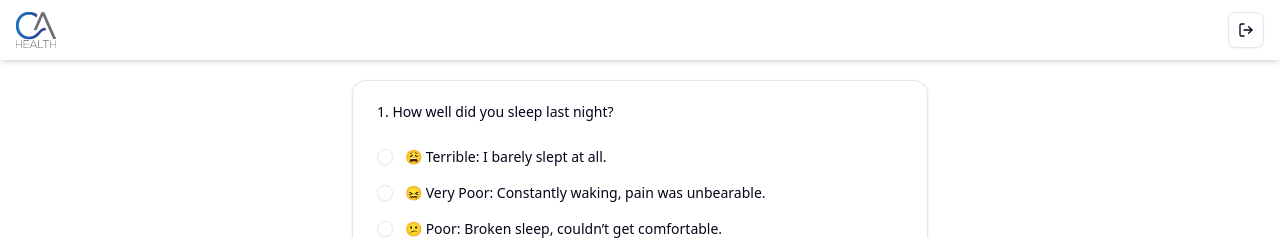
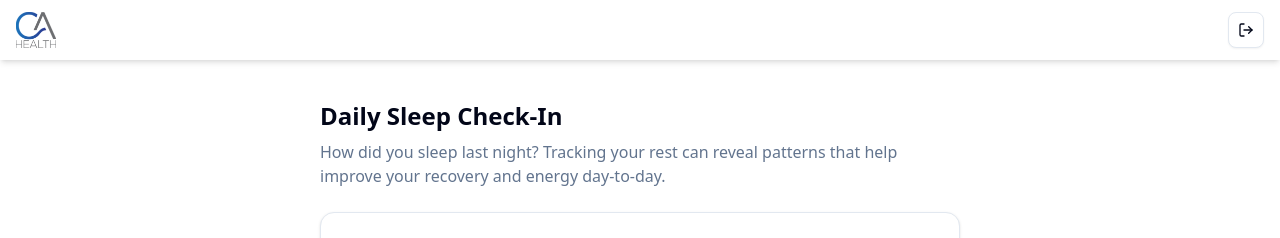
Before and after one commit to moulie415/ChristianAntoneeHealthTracking, a React (Vite) app: page /sleep-scale in a window 1280 px wide. Shown: the top 238 px of the page. Built offline with nearby package versions, Linux system fonts and the light colour scheme; no server answers; sample sign-in values are in the browser's storage.

Commit message:
chore: copy changes

```diff
--- a/src/pages/PainScale.tsx
+++ b/src/pages/PainScale.tsx
@@ -97,10 +97,16 @@ function PainScale() {
   }
 
   return (
+    <div className="max-w-2xl mx-auto px-4 py-10">
+      <h2 className="text-2xl font-bold mb-2">Daily Pain Check-In</h2>
+      <p className="mb-6 text-muted-foreground">
+        Check off the habits you complete each day. It’s not about being perfect
+        — it’s about building momentum and noticing what helps your body feel
+        better.
+      </p>
+
       <Form {...form}>
-      <form
-        onSubmit={handleSubmit(onSubmit)}
-        className="space-y-6 max-w-xl m-5 sm:mx-auto">
+        <form onSubmit={handleSubmit(onSubmit)} className="space-y-6">
           {/** Question 1 */}
           <Card>
             <CardHeader>
@@ -312,7 +318,9 @@ function PainScale() {
                       value={field.value}
                       className="flex flex-col space-y-1">
                       {moodOptions.map(opt => (
-                      <div key={opt.value} className="flex items-center gap-3">
+                        <div
+                          key={opt.value}
+                          className="flex items-center gap-3">
                           <RadioGroupItem
                             key={opt.value}
                             value={opt.value}
@@ -368,6 +376,7 @@ function PainScale() {
           </div>
         </form>
       </Form>
+    </div>
   );
 }
 
--- a/src/pages/SleepScale.tsx
+++ b/src/pages/SleepScale.tsx
@@ -52,10 +52,17 @@ function SleepScale() {
   ];
 
   return (
+    <div className="max-w-2xl mx-auto px-4 py-10">
+      <h2 className="text-2xl font-bold mb-2">Daily Sleep Check-In</h2>
+      <p className="mb-6 text-muted-foreground">
+        How did you sleep last night? Tracking your rest can reveal patterns
+        that help improve your recovery and energy day-to-day.
+      </p>
+
       <Form {...form}>
         <form
           onSubmit={form.handleSubmit(values => console.log(values))}
-        className="space-y-6 max-w-xl sm:mx-auto m-5">
+          className="space-y-6">
           {/* Question 1 */}
           <Card>
             <CardHeader>
@@ -106,7 +113,9 @@ function SleepScale() {
                             }
                           </Label>
                         </div>
-                      <div key="excellent" className="flex items-center gap-3">
+                        <div
+                          key="excellent"
+                          className="flex items-center gap-3">
                           <RadioGroupItem value="excellent" />
                           <Label htmlFor="excellent">
                             {
@@ -273,7 +282,9 @@ function SleepScale() {
                         onValueChange={field.onChange}
                         value={field.value}
                         className="flex flex-col space-y-1">
-                      <div key="energized" className="flex items-center gap-3">
+                        <div
+                          key="energized"
+                          className="flex items-center gap-3">
                           <RadioGroupItem value="energized" />
                           <Label htmlFor="energized">{'😄 Energized'}</Label>
                         </div>
@@ -385,7 +396,9 @@ function SleepScale() {
                           <RadioGroupItem value=">4" />
                           <Label htmlFor=">4">{'More than 4'}</Label>
                         </div>
-                      <div key="countless" className="flex items-center gap-3">
+                        <div
+                          key="countless"
+                          className="flex items-center gap-3">
                           <RadioGroupItem value="countless" />
                           <Label htmlFor="countless">{'I lost count'}</Label>
                         </div>
@@ -457,6 +470,7 @@ function SleepScale() {
           </div>
         </form>
       </Form>
+    </div>
   );
 }
 
--- a/src/pages/StressScale.tsx
+++ b/src/pages/StressScale.tsx
@@ -72,10 +72,16 @@ function StressScale() {
   };
 
   return (
+    <div className="max-w-2xl mx-auto px-4 py-10">
+      <h2 className="text-2xl font-bold mb-2">Daily Stress Check-In</h2>
+      <p className="mb-6 text-muted-foreground">
+        Reflect on your stress levels today. Awareness is the first step to
+        building habits that help you manage and reduce tension throughout the
+        day.
+      </p>
+
       <Form {...form}>
-      <form
-        onSubmit={form.handleSubmit(onSubmit)}
-        className="space-y-6 max-w-xl m-5 sm:mx-auto">
+        <form onSubmit={form.handleSubmit(onSubmit)} className="space-y-6">
           {/* 1. Stress Level */}
           <Card>
             <CardHeader>
@@ -100,7 +106,7 @@ function StressScale() {
                         </FormItem>
                         <FormItem key="2" className="flex items-center gap-3">
                           <RadioGroupItem value="2" />
-                        <Label htmlFor="2"> 🙂 2 – Mild: A little tense</Label>
+                          <Label htmlFor="2">🙂 2 – Mild: A little tense</Label>
                         </FormItem>
                         <FormItem key="4" className="flex items-center gap-3">
                           <RadioGroupItem value="4" />
@@ -138,7 +144,9 @@ function StressScale() {
           {/* 2. Stress Triggers */}
           <Card>
             <CardHeader>
-            <FormLabel> 2. What were your top stress triggers today?</FormLabel>
+              <FormLabel>
+                2. What were your top stress triggers today?
+              </FormLabel>
             </CardHeader>
             <CardContent className="space-y-2">
               <FormField
@@ -247,7 +255,9 @@ function StressScale() {
           {/* 4. What helped */}
           <Card>
             <CardHeader>
-            <FormLabel> 4. What helped you manage your stress today?</FormLabel>
+              <FormLabel>
+                4. What helped you manage your stress today?
+              </FormLabel>
             </CardHeader>
             <CardContent className="space-y-2">
               <FormField
@@ -319,11 +329,15 @@ function StressScale() {
                         onValueChange={field.onChange}
                         defaultValue={field.value}
                         className="space-y-2">
-                      <FormItem key="worse" className="flex items-center gap-3">
+                        <FormItem
+                          key="worse"
+                          className="flex items-center gap-3">
                           <RadioGroupItem value="worse" />
                           <Label htmlFor="worse"> Yes — made it worse</Label>
                         </FormItem>
-                      <FormItem key="tense" className="flex items-center gap-3">
+                        <FormItem
+                          key="tense"
+                          className="flex items-center gap-3">
                           <RadioGroupItem value="tense" />
                           <Label htmlFor="tense">
                             A little — felt more tense
@@ -339,7 +353,9 @@ function StressScale() {
                           key="no_impact"
                           className="flex items-center gap-3">
                           <RadioGroupItem value="no_impact" />
-                        <Label htmlFor="no_impact">No noticeable impact</Label>
+                          <Label htmlFor="no_impact">
+                            No noticeable impact
+                          </Label>
                         </FormItem>
                         <FormItem
                           key="helped_distract"
@@ -374,7 +390,9 @@ function StressScale() {
                         onValueChange={field.onChange}
                         defaultValue={field.value}
                         className="space-y-2">
-                      <FormItem key="aware" className="flex items-center gap-3">
+                        <FormItem
+                          key="aware"
+                          className="flex items-center gap-3">
                           <RadioGroupItem value="aware" />
                           <Label htmlFor="aware">😌 More aware and calm</Label>
                         </FormItem>
@@ -418,6 +436,7 @@ function StressScale() {
           </div>
         </form>
       </Form>
+    </div>
   );
 }
 
```
Lines whose indentation alone changed are shown as unchanged.
